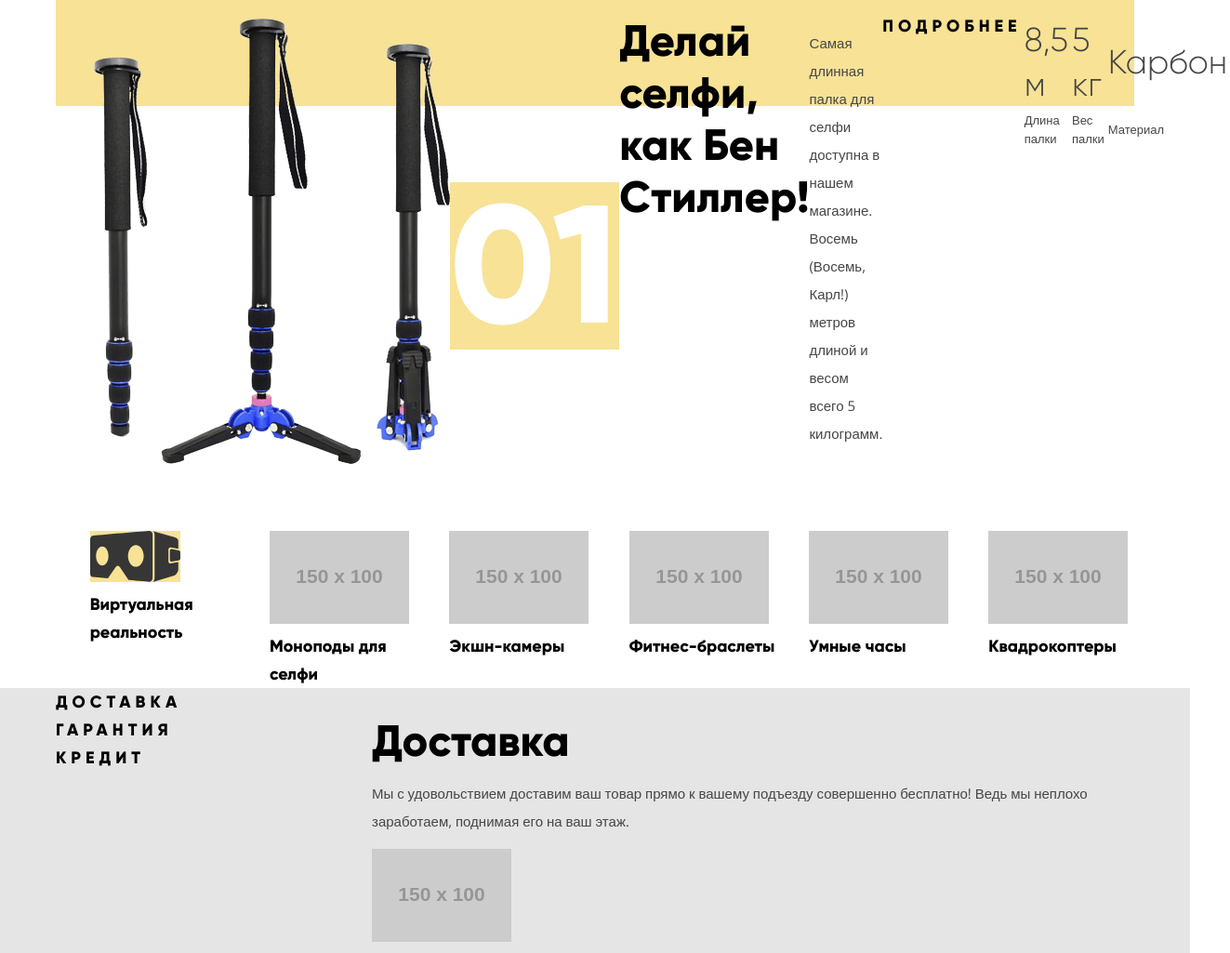
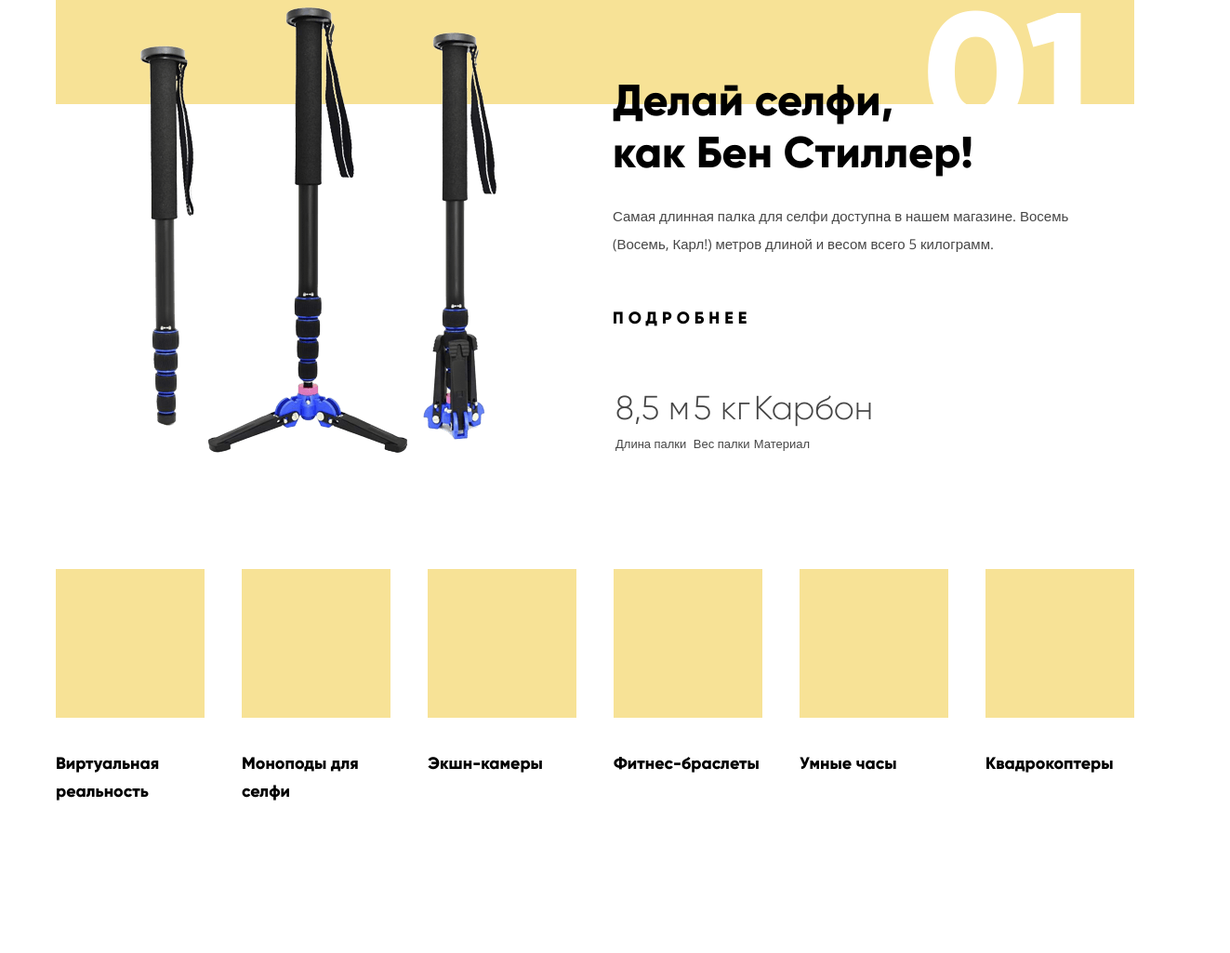
Before and after one commit to emilyms/670027-device, a plain HTML site: page index.html in a window 1280 px wide. Shown: the part 225-1250 px from the top of the page at 93% size, 1323 px wide, since content can reach past the window. Drawn offline with nearby package versions, Linux system fonts and the light colour scheme; placeholder pictures from the web are drawn by us.

Commit message:
Добавляет сетку для слайдера

```diff
--- a/css/style.css
+++ b/css/style.css
@@ -259,6 +259,11 @@ a.catalog-menu {
     padding: 0 20px;
 }
 
+.promo-slider {
+    position: relative;
+    margin-top: -12px;
+}
+
 .promo-slider-wrapper {
     position: relative;
     width: 1160px;
@@ -272,12 +277,12 @@ a.catalog-menu {
     top: -15px;
     left: 0;
     width: 1160px;
-    height: 113px;
+    height: 123px;
     background-color: #f7e296;
 }
 
-.promo-slider {
-    position: relative;
+.promo-slider-list {
+    padding: 0 60px;
 }
 
 .promo-slide {
@@ -290,20 +295,48 @@ a.catalog-menu {
     display: flex;
 }
 
-.promo-slider-number {
+.promo-slide::before {
     font-family: "Gilroy ExtraBold", Arial, sans-serif;
     font-size: 180px;
     line-height: 180px;
     color: #ffffff;
-    /*Временно для наглядности */
-    background-color: #f7e296;
+    position: absolute;
+    content: "";
+    top: -15px;
+    right: -15px;
 }
 
+.promo-slide:nth-child(1)::before {
+    content: "01";
+}
+
+.promo-slide:nth-child(2)::before {
+    content: "02";
+}
+
+.promo-slide:nth-child(3)::before {
+    content: "03";
+}
+
+.promo-slide img {
+    margin-right: auto;
+    padding-left: 30px;
+}
+
+.promo-slide-info {
+    width: 501px;
+    padding-top: 76px;
+}
 .promo-slider-slogan {
     font-family: "Gilroy ExtraBold", Arial, sans-serif;
     font-size: 47px;
     line-height: 56px;
     color: #000000;
+}
+
+.promo-slider-text {
+    margin-top: 25px;
+    margin-bottom: 50px;
 }
 
 .button {
@@ -328,6 +361,11 @@ a.catalog-menu {
     outline: none;
 }
 
+.promo-slider-table {
+    margin-top: 55px;
+    padding: 0;
+}
+
 .promo-slider-table th {
     font-size: 13px;
     line-height: 20px;
@@ -340,29 +378,29 @@ a.catalog-menu {
     line-height: 48px;
 }
 
+.popular {
+    width: 1160px;
+    margin: auto;
+    padding: 0;
+    margin-top: 107px;
+}
+
 .popular-list {
     display: flex;
-    justify-content: space-around;
     flex-wrap: wrap;
-    width: 1160px;
-    margin: auto;
-    padding: 0 20px;
+    padding: 0;
+    margin: 0;
 }
 
 .popular-list li {
     flex-basis: 160px;
+    margin: 0;
+    padding: 0;
+    margin-right: 40px;
 }
 
-.popular-list img {
-    background-color: rgba(240,197,46, 0.5);
-}
-
-.popular-list a:hover img {
-    background-color: #f0c52e;
-}
-
-.popular-list a:active img {
-    opacity: 0.3;
+.popular-list li:nth-child(6n) {
+    margin-right: 0;
 }
 
 .popular-list span {
@@ -372,12 +410,40 @@ a.catalog-menu {
     color: #000000;
 }
 
-.popular-list a:active span {
+.popular-item {
+    position: relative;
+    display: block;
+    padding-top: 194px;
+}
+
+.popular-item::before {
+    position: absolute;
+    content: "";
+    top: 0;
+    left: 0;
+    z-index: -2;
+    display: block;
+    width: 160px;
+    height: 160px;
+    background-color: rgba(240, 197, 46, 0.5);
+}
+
+
+.popular-item:hover::before {
+    background-color: #f0c52e;
+}
+
+.popular-item:active::after {
+    opacity: 0.3;
+}
+
+.popular-item:active span {
     color: rgba(0,0,0, 0.3);
 }
 
 .services-slider {
     margin: 0;
+    margin-top: 183px;
     background-color: #e5e5e5;
     min-width: 1200px;
 }
@@ -404,6 +470,11 @@ a.catalog-menu {
 
 .services-slide {
     width: 800px;
+    display: none;
+}
+
+.services-slide:first-child {
+    display: flex;
 }
 
 .services-slide a {
@@ -613,6 +684,14 @@ a.catalog-menu {
 
 .copyright img:active {
     opacity: 0.3;
+}
+
+.modal-write-us {
+    display: none;
+}
+
+.modal-map {
+    display: none;
 }
 
 .write-us-item label {
--- a/index.html
+++ b/index.html
@@ -64,7 +64,7 @@
                           <li class="promo-slide" id="promo-slide-item1">
                               <h3 class="visually-hidden">Палка для селфи</h3>
                               <img width="384" height="486" src="img/promo-slider-1.png" alt="Палка для селфи">
-                              <p class="promo-slider-number">01</p>
+                              <div class="promo-slide-info">
                                   <b class="promo-slider-slogan">Делай селфи, <br> как Бен Стиллер!</b>
                                   <p class="promo-slider-text">Самая длинная палка для селфи доступна в нашем магазине. Восемь (Восемь, Карл!) метров длиной и весом всего 5 килограмм.
                                   </p>
@@ -84,11 +84,12 @@
                                           </tr>
                                       </table>
                                   </div>
+                              </div>
                           </li>
                           <li class="promo-slide" id="promo-slide-item2">
                               <h3 class="visually-hidden">Фитнес-браслет</h3>
                               <img width="345" height="485" src="img/promo-slider-2.png" alt="Фитнес-браслет">
-                              <p class="promo-slider-number">02</p>
+                              <div class="promo-slide-info">
                                   <b class="promo-slider-slogan">Худеем <br>правильно!</b>
                                   <p class="promo-slider-text">Мотивирующие фитнес-браслеты помогут найти в себе силы
                                     не пропускать занятия и соблюдать диету.
@@ -105,11 +106,12 @@
                                           </tr>
                                       </table>
                                   </div>
+                              </div>
                           </li>
                           <li class="promo-slide" id="promo-slide-item3">
                               <h3 class="visually-hidden">Квадрокоптер с лазером</h3>
                               <img width="526" height="334" src="img/promo-slider-3.png" alt="Квадрокоптер с лазером">
-                              <p class="promo-slider-number">03</p>
+                              <div class="promo-slide-info">
                                   <b class="promo-slider-slogan">Порхает как бабочка, <br> жалит как пчела!</b>
                                   <p class="promo-slider-text">Этот обычный, на первый взгляд, квадрокоптер оснащен
                                     мощным лазером, замаскированным под стандартную камеру.
@@ -128,6 +130,7 @@
                                           </tr>
                                       </table>
                                   </div>
+                              </div>
                           </li>
                       </ul>
                       <ul class="promo-slider-controls">
@@ -141,44 +144,32 @@
                   <h2 class="visually-hidden">Популярные гаджеты</h2>
                   <ul class="popular-list">
                           <li>
-                              <a href="#virtual-reality">
-                                  <img width="97" height="55" src="img/popular-1.svg" alt="Виртуальная реальность">
-                                  <br>
+                              <a class="popular-item" href="#virtual-reality">
                                   <span>Виртуальная реальность</span>
                               </a>
                           </li>
                           <li>
-                              <a href="#monopods">
-                                  <img src="http://placehold.it/150x100" alt="Моноподы для селфи">
-                                  <br>
+                              <a class="popular-item" href="#monopods">
                                   <span>Моноподы для селфи</span>
                               </a>
                           </li>
                           <li>
-                              <a href="#action-cameras">
-                                  <img src="http://placehold.it/150x100" alt="Экшн-камеры">
-                                  <br>
+                              <a class="popular-item" href="#action-cameras">
                                   <span>Экшн-камеры</span>
                               </a>
                           </li>
                           <li>
-                              <a href="#fitness-bracelets">
-                                  <img src="http://placehold.it/150x100" alt="Фитнес-браслеты">
-                                  <br>
+                              <a class="popular-item" href="#fitness-bracelets">
                                   <span>Фитнес-браслеты</span>
                               </a>
                           </li>
                           <li>
-                              <a href="#smart-watches">
-                                  <img src="http://placehold.it/150x100" alt="Умные часы">
-                                  <br>
+                              <a class="popular-item" href="#smart-watches">
                                   <span>Умные часы</span>
                               </a>
                           </li>
                           <li>
-                              <a href="#quadcopters">
-                                  <img src="http://placehold.it/150x100" alt="Квадрокоптеры">
-                                  <br>
+                              <a class="popular-item" href="#quadcopters">
                                   <span>Квадрокоптеры</span>
                               </a>
                           </li>
```
Lines whose indentation alone changed are shown as unchanged.
